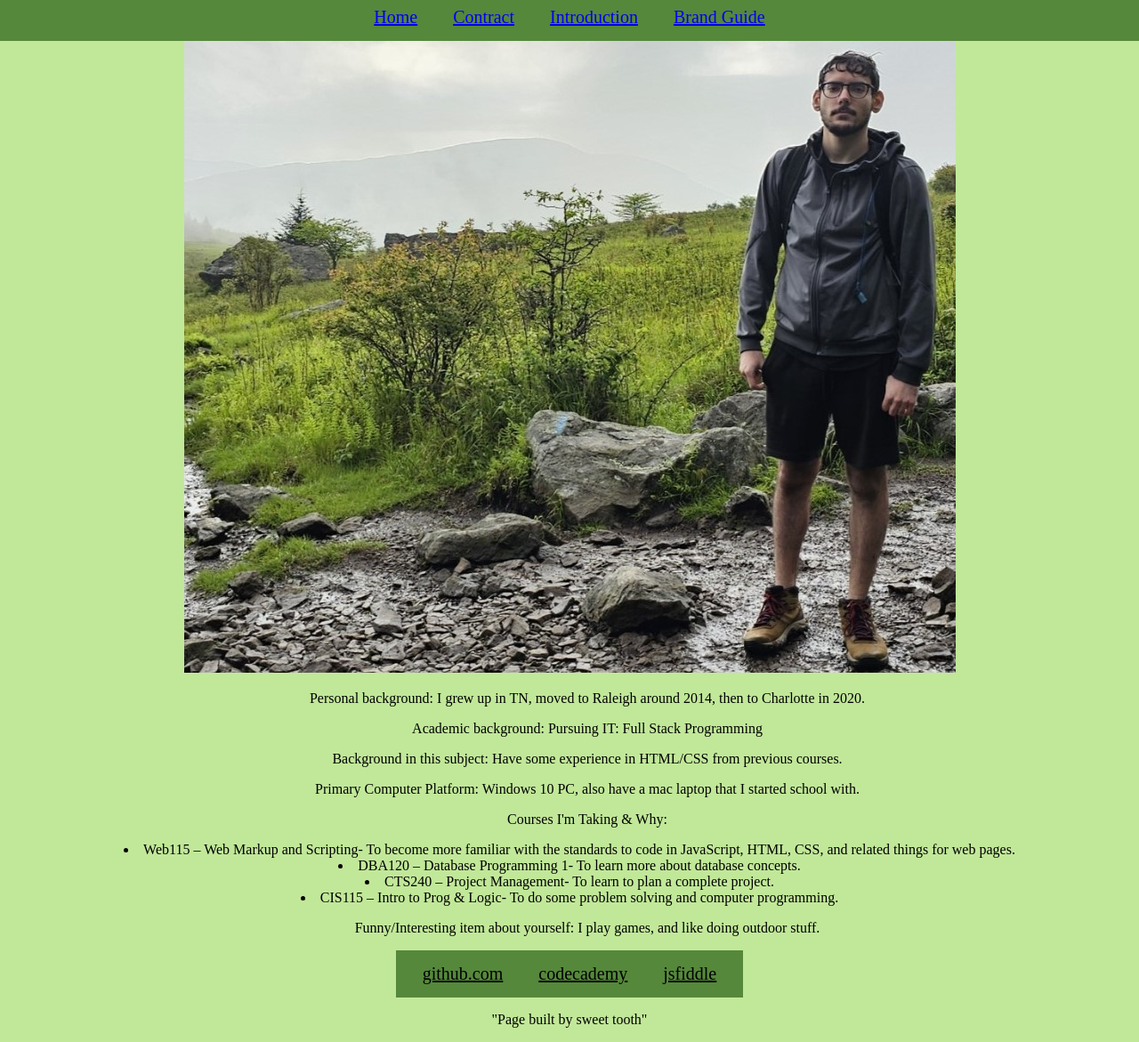
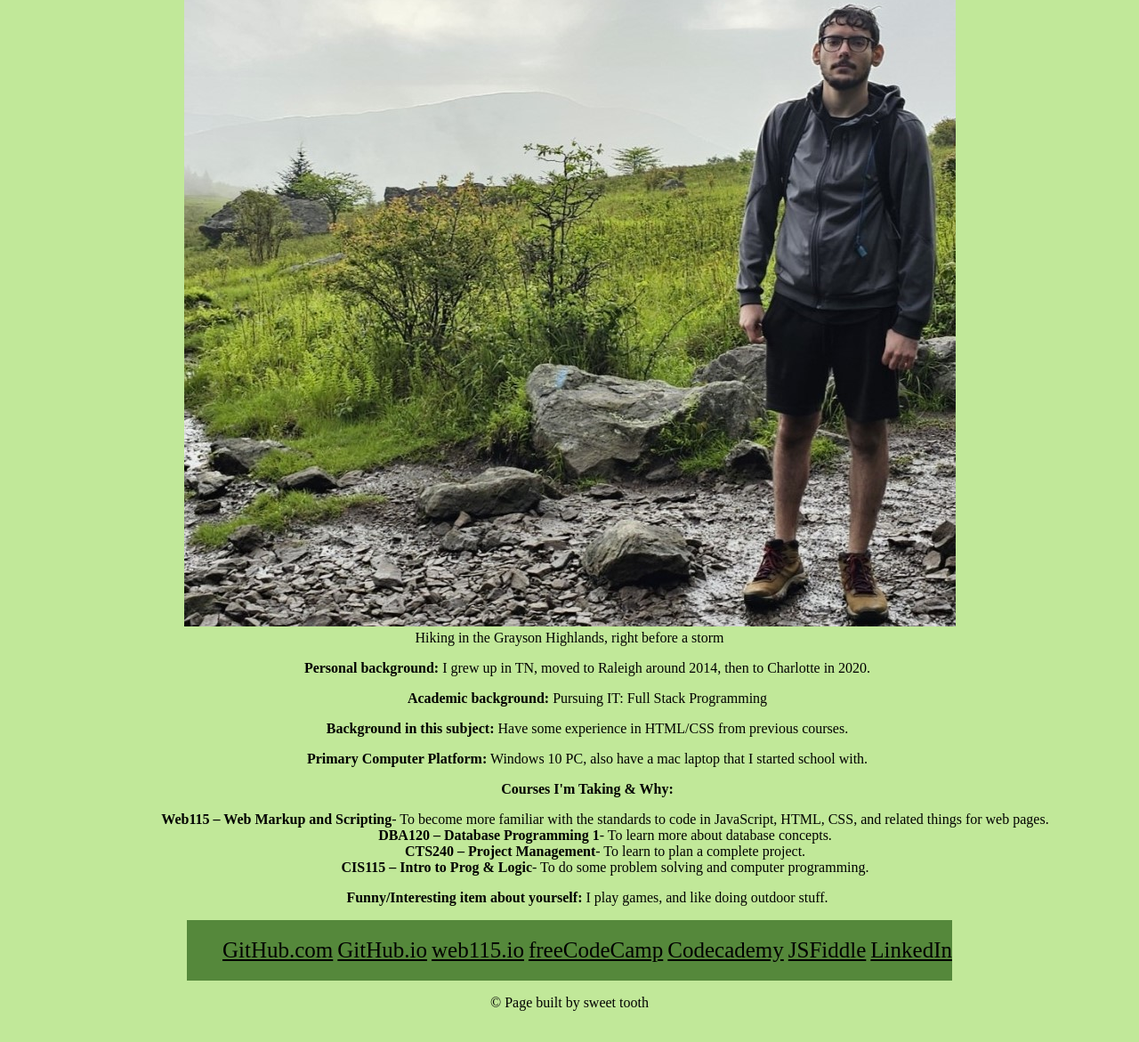
Before and after one commit to saljafa0/web115, a plain HTML site: page introduction.html in a window 1280 px wide. Shown: the part 87-1258 px from the top of the page at 89% size. Drawn offline with Linux system fonts and the light colour scheme.

Commit message:
Add files via upload

```diff
--- a/introduction.html
+++ b/introduction.html
@@ -1,61 +1,51 @@
 <!DOCTYPE html>
-<html>
-
+<html lang="en">
 	<head>
-		<meta charset="UTF-8" />
-		<meta name="keywords"
-			content="Web115" />
-		<link href="styles.css"  rel="stylesheet" />
 		<script src="https://lint.page/kit/67ff88.js" crossorigin="anonymous"></script>
-		<title> Home
-		</title>
+		<meta charset="UTF-8" >
+		<meta name="viewport" content="width= device - width">
+		<link href="styles.css"  rel="stylesheet">
+		<title>Sammy Al-jafari's Sweet Alligator | Web115</title>
 	</head>
-
 	<body>
-		<header>
 		<h1>Sammy Al-Jafari's | Sweet Alligator</h1>
-		</header>
 			<nav>
-				<ul>
-					<li><a href="index.html">Home</a></li>
-					<li><a href="index.html">Contract</a></li>
-					<li><a href="contract.html">Introduction</a></li>
-					<li><a href="brand.html">Brand Guide</a></li>
-				</ul>
+				<li><a href="index.html">Home</a></li>
+				<li><a href="contract.html">Contract</a></li>
+				<li><a href="introduction.html">Introduction</a></li>
+				<li><a href="brand.html">Brand Guide</a></li>
 			</nav>
 		<main>
-			<center><img src="grayson highlands.jpg" alt="Me in grayson highlands." </img><center>
-					<ul><p>Personal background: I grew up in TN, moved to Raleigh around 2014, then to Charlotte in 2020.</p></ul>
-
-					<ul>Academic background: Pursuing IT: Full Stack Programming</ul>
-
-					<ul>Background in this subject:  Have some experience in HTML/CSS from previous courses.</ul>
-					<ul>Primary Computer Platform:  Windows 10 PC, also have a mac laptop that I started school with.</ul>
-
-					<ul>Courses I'm Taking & Why:</ul>
-
-						<li>Web115 – Web Markup and Scripting- To become more familiar with the standards to code in JavaScript, HTML, CSS, and related things for web pages. </li>
-
-						<li>DBA120 – Database Programming 1- To learn more about database concepts.</li>
-						<li>CTS240 – Project Management- To learn to plan a complete project.</li>
-						<li>CIS115 – Intro to Prog & Logic- To do some problem solving and computer programming.</li>
-
-
-					<ul>Funny/Interesting item about yourself: I play games, and like doing outdoor stuff.</ul>
-
+			<figure>
+				<img src="grayson highlands.jpg" alt="Me in grayson highlands." </img>
+				<figcaption>Hiking in the Grayson Highlands, right before a storm</figcaption>
+			</figure>
+			<ul>
+				<p><strong>Personal background:</strong> I grew up in TN, moved to Raleigh around 2014, then to Charlotte in 2020.</p>
+				<p><strong>Academic background:</strong> Pursuing IT: Full Stack Programming</p>
+				<p><strong>Background in this subject:</strong>  Have some experience in HTML/CSS from previous courses.</p>
+				<p><strong>Primary Computer Platform:</strong>  Windows 10 PC, also have a mac laptop that I started school with.</p>
+				<p><strong>Courses I'm Taking & Why:</strong></p>
+					<ol><strong>Web115 – Web Markup and Scripting</strong>- To become more familiar with the standards to code in JavaScript, HTML, CSS, and related things for web pages. </ol>
+					<ol><strong>DBA120 – Database Programming 1</strong>- To learn more about database concepts.</ol>
+					<ol><strong>CTS240 – Project Management</strong>- To learn to plan a complete project.</ol>
+					<ol><strong>CIS115 – Intro to Prog & Logic</strong>- To do some problem solving and computer programming.</ol>
+				<p><strong>Funny/Interesting item about yourself:</strong> I play games, and like doing outdoor stuff.</p>
+			</ul>
 		</main>
-
-		<footer>
+	<footer>
 		<nav>
 			<ul>
-				<li><a href="https://github.com/saljafa0/saljafa0.github.io">github.com</a></li>
-				<li><a href="https://www.codecademy.com/profiles/saljafa0">codecademy</a></li>
-				<li><a href="https://jsfiddle.net/user/fiddles/all/">jsfiddle</a></li>
-				<script src="https://lint.page/kit/67ff88.js" crossorigin="anonymous"></script>
+				<li><a href="https://github.com/saljafa0">GitHub.com</a></li>
+				<li><a href="http://saljafa0.github.io">GitHub.io</a></li>
+				<li><a href="http://saljafa0.github.io/web115">web115.io</a></li>
+				<li><a href="https://www.freecodecamp.org/saljafa0">freeCodeCamp</a></li>
+				<li><a href="https://www.codecademy.com/profiles/saljafa0">Codecademy</a></li>
+				<li><a href="https://jsfiddle.net/u/saljafa0/fiddles/">JSFiddle</a></li>
+				<li><a href="https://www.linkedin.com/in/sammy-aljafari-731354324/">LinkedIn</a></li>
 			</ul>
 		</nav>
-		<p> "Page built by sweet tooth"</p>
-
+		<p> &copy Page built by sweet tooth</p>
 	</footer>
 	</body>
 </html>
--- a/styles.css
+++ b/styles.css
@@ -6,56 +6,40 @@ h1{
 	font-family:serif;
 	color: rgb(0,0,0);
 	text-align: center;
-	width: 100%;
-	text-shadow: 2px 2px rgb(0,127,0);
+	width: 75%;
+	background-color: rgb(0,255,0);
+	margin: 0 auto;
 }
 p{
 	font-family: serif;
+}
+li {
+	margin: auto;
+	padding: 0px;
 }
 /*nav bar*/
 nav{
 	background-color:#55883B
 }
-nav ul{
-	list-style-type: none;
-	display: flex;
-	flex-direction: row;
-	justify-content: center;
-	padding: 10px;
-	margin: 0;
-
-}
-
-nav li {
+nav, li{
 	display: inline-block;
 	text-align: center;
-	margin: 0px auto;
-	padding: 5px;
-	margin: 0 15px;
 	font-size: 1.25em;
+	padding:0px 0px 0px 0px;
+	min-width: 10px;
+	margin: 0px;
 }
-
-
 /*main body styles*/
-body main {
+body, main {
 	text-align: center;
 	min-width: 350px;
 	max-width: auto;
 }
-body main ul{
-	align-items: center;
-}
-
-/*footer body styles */
-body footer{
-	display: flex;
-	flex-direction: column;
-	align-items: center;
-
 /*anchor styles*/
 a{
 	color: rgb(0,0,0);
 }
 a:hover{
 	color: rgb(0,255,0);
+	text-decoration: none;
 }
```
Also changed, not shown: brand.html (+4 -10 lines), contract.html (+0 -7 lines), course_contract.html (added, +50 -0 lines).
